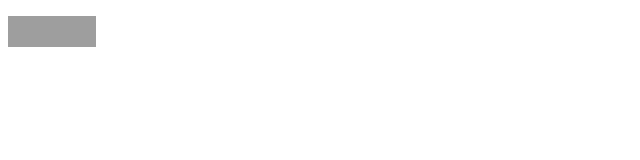
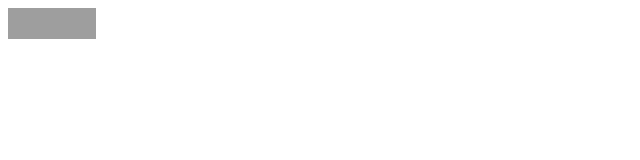
Before and after one commit to wwg2/WeekTwoAssigment, a plain HTML site: page Index.html in a window 1280 px wide. Shown: the whole page, without its empty margins (0-640 px from the left). Drawn offline with Linux system fonts and the light colour scheme; grey boxes are pictures that could not be loaded.

Commit message:
Still fixing

```diff
--- a/Index.html
+++ b/Index.html
@@ -3,10 +3,11 @@
 <html>
 <html lang="fr" xml:lang="fr" xmlns="http://www.w3.org/1999/xhtml">
 <head>
-<p
-<a href="https://validator.w3.org/check/referer"><img
-src="https://www.w3.org/Icons/valid-xhtml10"
-alt="Valid XHTML 1.0!" height="31" width="88" /></a>
-</p>
+	<title>
+		My Website!
+	</title>
 </head>
+<a href="https://validator.w3.org/check/referer">
+<img src="https://www.w3.org/Icons/valid-xhtml10" alt="Valid XHTML 1.0!" height="31" width="88" />
+</a>
 </html>
```
